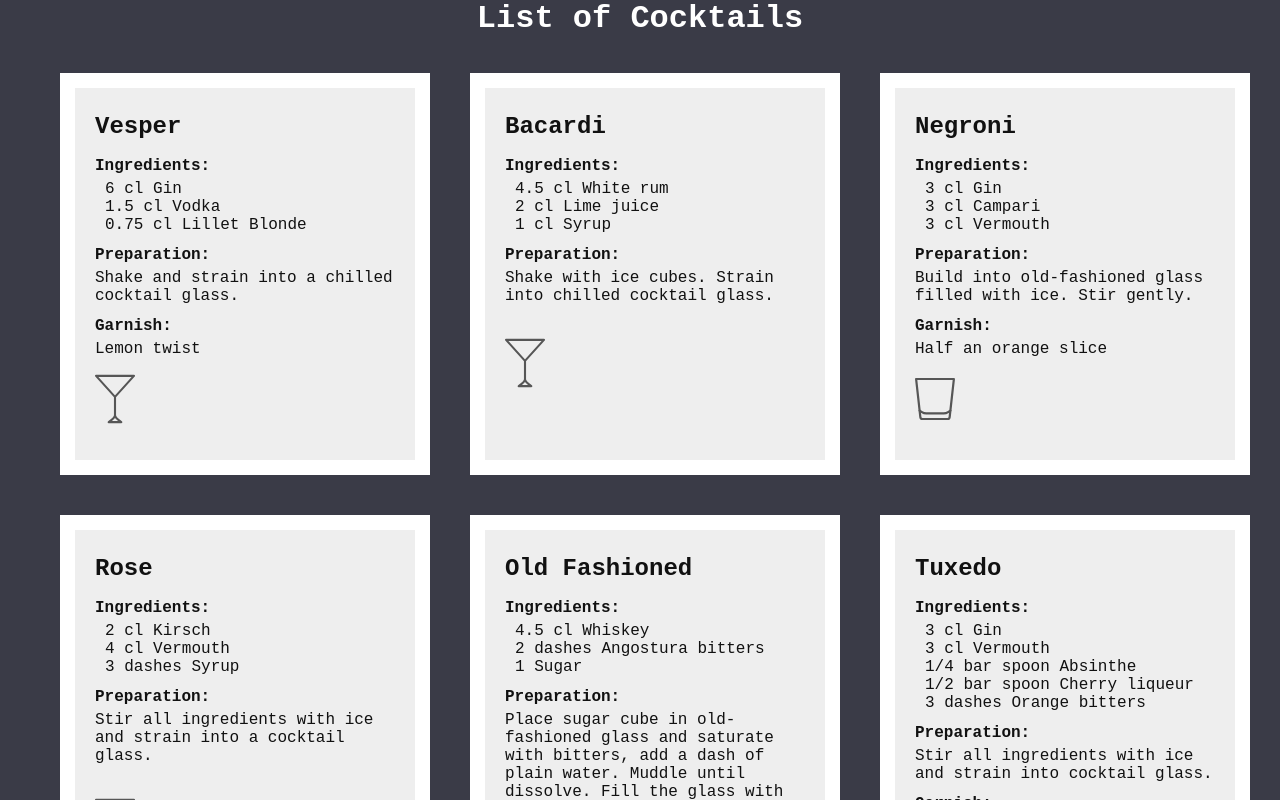
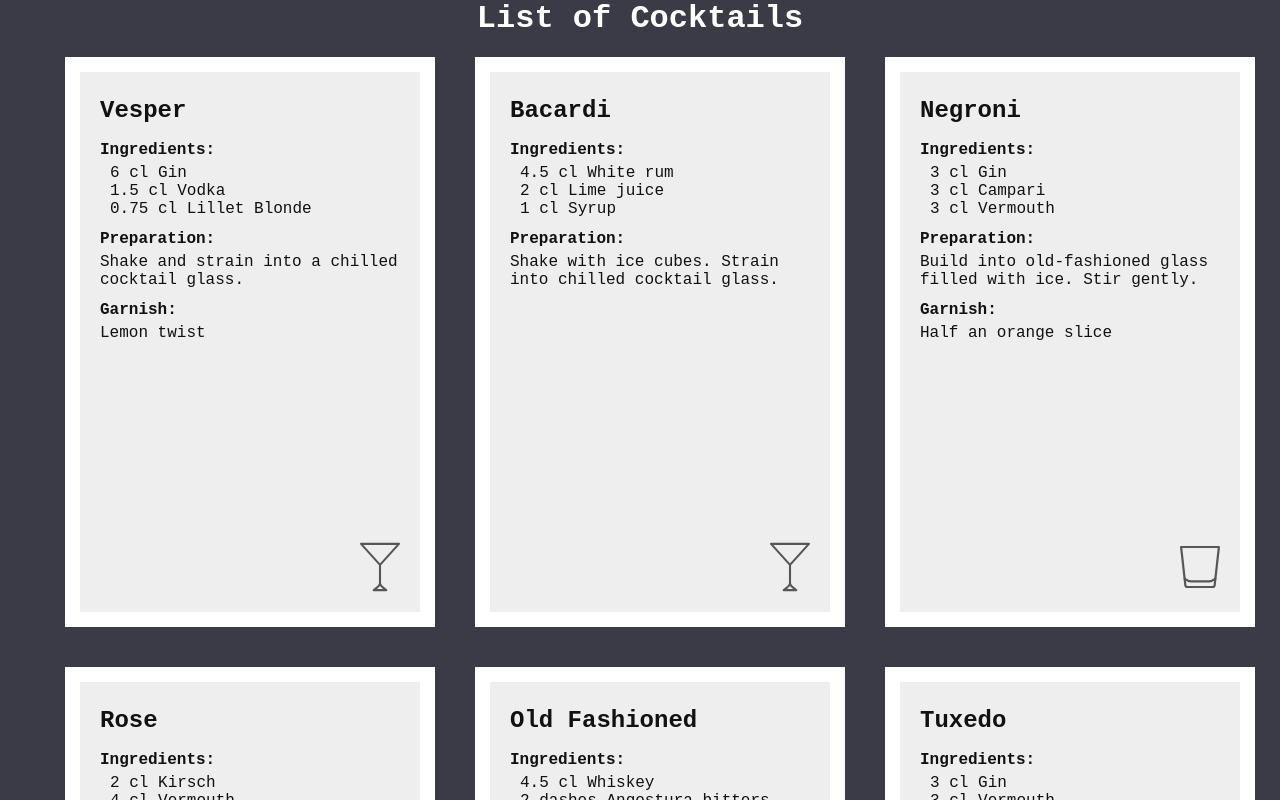
Before and after one commit to isabelchua/cocktail-project, a React (Vite) app: page / in a window 1280 px wide. Shown: the top 800 px of the page. Built offline with nearby package versions, Linux system fonts and the light colour scheme.

Commit message:
changes 20231102

```diff
--- a/src/App.css
+++ b/src/App.css
@@ -25,10 +25,15 @@
 ul {
 	display: flex;
 	flex-wrap: wrap;
+	justify-content: center;
+
+	/* height: 100vh;  */
+	margin: 0;
 }
 
 li {
-	/* display: flex; */
+	display: flex;
+	flex-direction: column;
 	color: #111;
 	background-color: #EEE;
 	border: 15px solid #fff;
@@ -36,11 +41,19 @@
 	margin: 20px;
 	padding: 20px;
 	width: 300px;
+	box-shadow: #000 20px;
+}
+
+.card {
+	height: 500px;
+	position: relative;
 }
 
 li ul {
 	flex-direction: column;
 	padding-left: 10px;
+	/* align-content: flex-start; */
+
 }
 
 li ul li {
@@ -50,12 +63,18 @@
 	padding: 0px;
 }
 
-img {
+.glass img {
 	width: 40px;
 	height: 50px;
+	/* position: absolute;
+	right: 0px; */
+	/* object-position: right bottom; */
 }
 
 .glass {
 	display: flex;
 	align-self: flex-end;
+	position: absolute;
+	bottom: 20px;
+	right: 20px;
 }
--- a/src/components/Cocktail.jsx
+++ b/src/components/Cocktail.jsx
@@ -15,7 +15,7 @@
 	return (
 		<ul>
 			{cocktailData.map((cocktail, index) => (
-				<li key={index}>
+				<li key={index} className="card">
 					<h2>{cocktail.name}</h2>
 
 					<h4>Ingredients:</h4>
@@ -33,7 +33,7 @@
 					<h4>{cocktail.garnish ? "Garnish: " : ""}</h4>
 					{cocktail.garnish}
 
-					<p className="glass">
+					<div className="glass">
 						{" "}
 						{/* <img src={"./../assets/icons/" + cocktail.glass + ".svg"} /> */}
 						{/* <img src={highballImage} alt="Highball Icon" /> */}
@@ -41,7 +41,7 @@
 							src={glassImages[cocktail.glass]}
 							alt={`${cocktail.glass} Icon`}
 						/>
-					</p>
+					</div>
 				</li>
 			))}
 		</ul>
```
